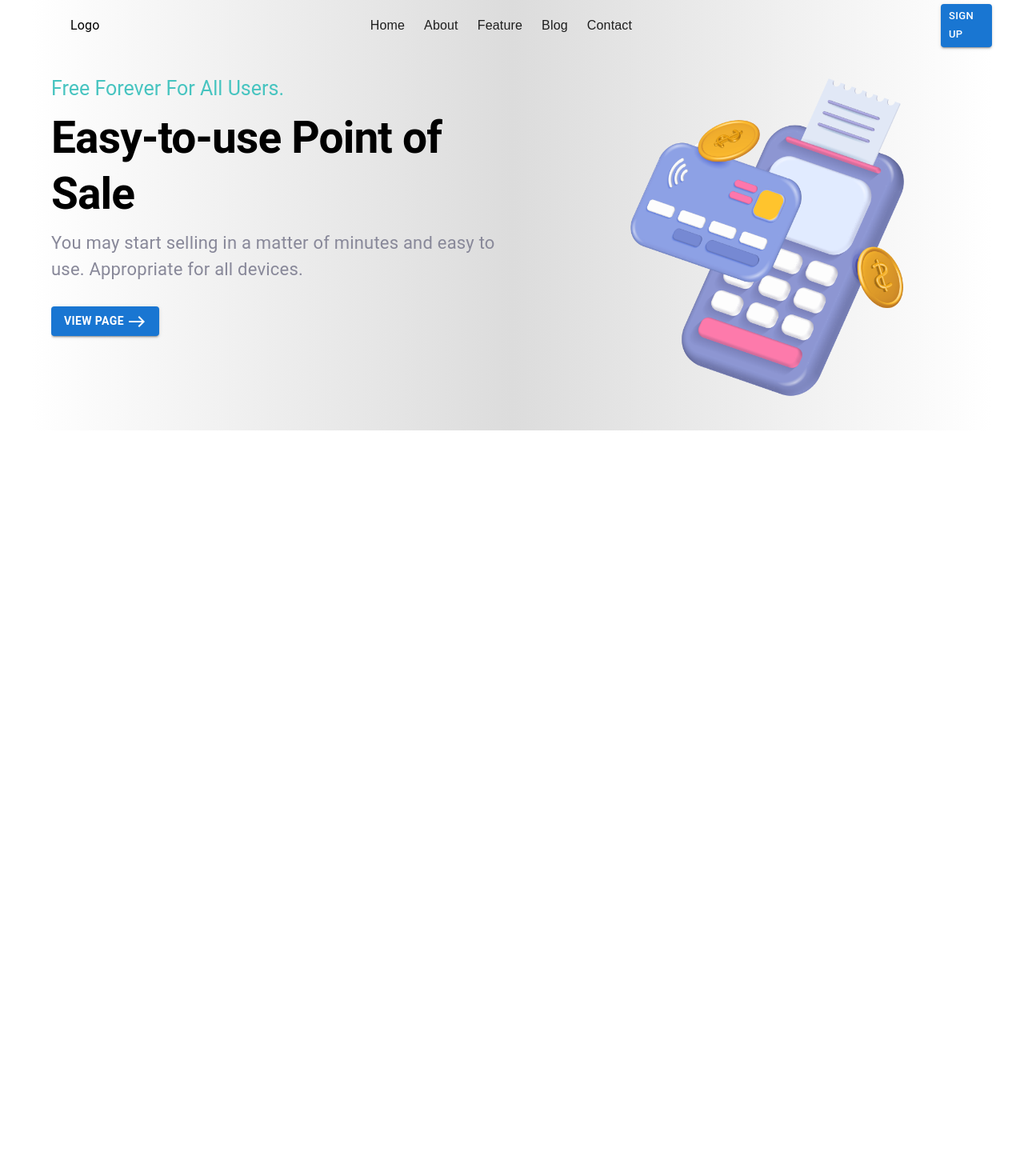
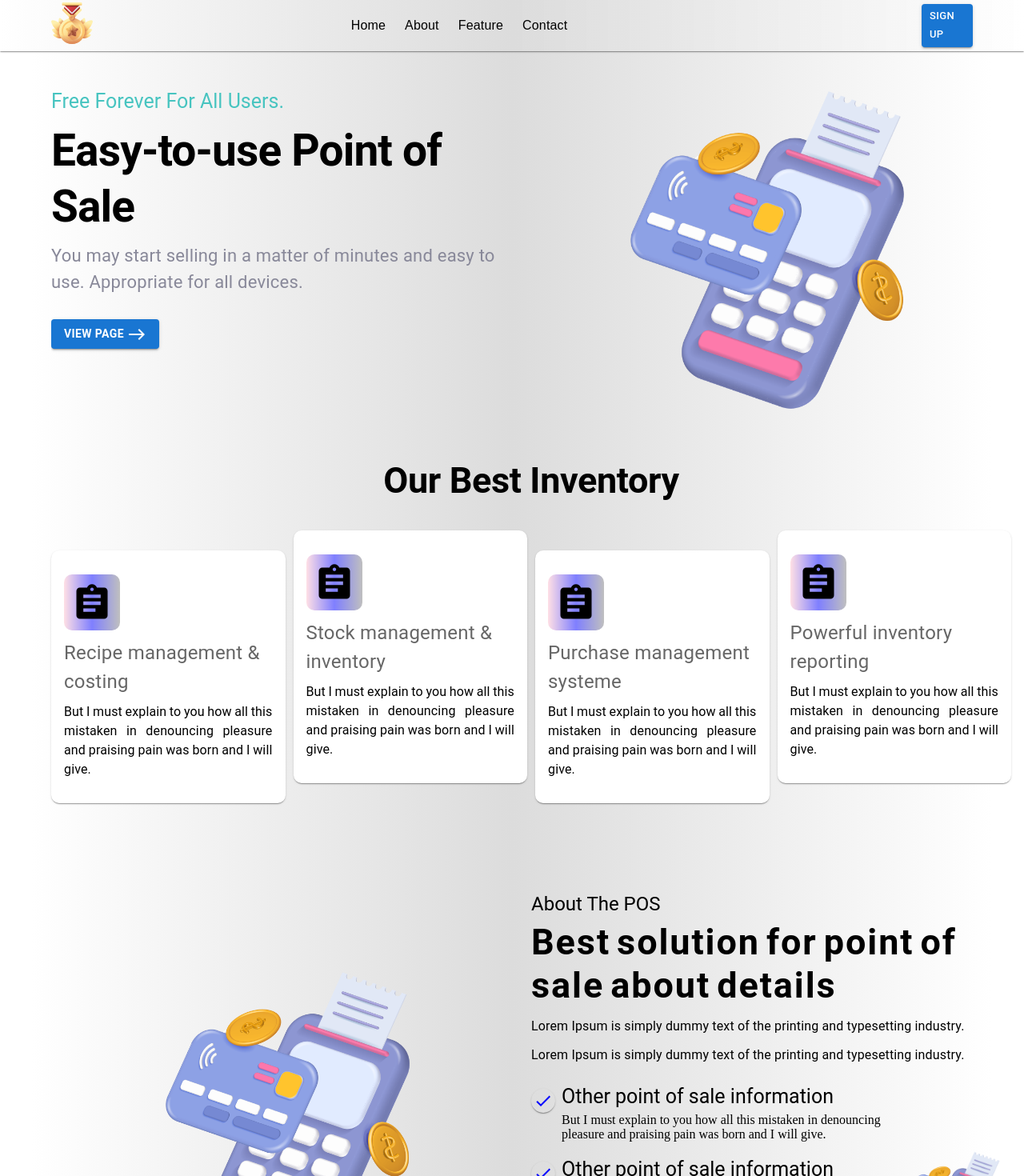
Before and after one commit to dev-SazzadHossain/landing_page, a React (Vite) app: page / in a window 1280 px wide. Shown: the top 1470 px of the page at 80% size. Before the commit the page ends 800 px from the top, so only its background shows below. Built offline with nearby package versions, Linux system fonts and the light colour scheme.

Commit message:
done_landing_page

```diff
--- a/src/App.jsx
+++ b/src/App.jsx
@@ -1,9 +1,23 @@
+import {
+  Route,
+  RouterProvider,
+  createBrowserRouter,
+  createRoutesFromElements,
+} from "react-router-dom";
 import { LandingPage } from "./Pages/LandingPage/LandingPage";
+
+const router = createBrowserRouter(
+  createRoutesFromElements(
+    <Route>
+      <Route path="/" element={<LandingPage />}></Route>
+    </Route>
+  )
+);
 
 function App() {
   return (
     <>
-      <LandingPage />
+      <RouterProvider router={router}></RouterProvider>
     </>
   );
 }
--- a/src/Pages/LandingPage/LandingPage.jsx
+++ b/src/Pages/LandingPage/LandingPage.jsx
@@ -3,6 +3,12 @@ import { Box, Container } from "@mui/material";
 import Navbar from "../../Sections/Navbar/Navbar";
 import Gap from "../../utils/Gap/Gap";
 import Hero from "../../Sections/Hero/Hero";
+import Inventory from "../../Sections/Inventory/Inventory";
+import About from "../../Sections/About/About";
+import Feature from "../../Sections/Feature/Feature";
+import Pricing from "../../Sections/Pricing/Pricing";
+import { PosFaq } from "../../Sections/PosFaq/PosFaq";
+import { Footer } from "../../Sections/Footer/Footer";
 
 export const LandingPage = () => {
   return (
@@ -20,8 +26,42 @@ export const LandingPage = () => {
       >
         <Navbar />
       </Box>
+      <Box
+        sx={{
+          width: {
+            lg: "1200px",
+            md: "100%",
+            sm: "100%",
+            xs: "100%",
+          },
+          pt: "80px",
+        }}
+      >
+        <Hero />
+      </Box>
       <Box sx={{ width: { lg: "1200px", md: "100%", sm: "100%", xs: "100%" } }}>
-        <Hero />
+        <Inventory />
+      </Box>
+      <Box
+        id="about"
+        sx={{ width: { lg: "1200px", md: "100%", sm: "100%", xs: "100%" } }}
+      >
+        <About />
+      </Box>
+      <Box
+        id="feature"
+        sx={{ width: { lg: "1200px", md: "100%", sm: "100%", xs: "100%" } }}
+      >
+        <Feature />
+      </Box>
+      <Box sx={{ width: { lg: "1200px", md: "100%", sm: "100%", xs: "100%" } }}>
+        <Pricing />
+      </Box>
+      <Box sx={{ width: { lg: "1200px", md: "100%", sm: "100%", xs: "100%" } }}>
+        <PosFaq />
+      </Box>
+      <Box sx={{ width: { lg: "1200px", md: "100%", sm: "100%", xs: "100%" } }}>
+        <Footer />
       </Box>
     </Container>
   );
--- a/src/Sections/Navbar/Navbar.jsx
+++ b/src/Sections/Navbar/Navbar.jsx
@@ -1,5 +1,5 @@
 import React, { useState } from "react";
-import { Link } from "react-router-dom";
+import { Link, useLocation } from "react-router-dom";
 import Box from "@mui/material/Box";
 import AppBar from "@mui/material/AppBar";
 import Toolbar from "@mui/material/Toolbar";
@@ -12,8 +12,11 @@ import Drawer from "@mui/material/Drawer";
 import MenuIcon from "@mui/icons-material/Menu";
 import AddShoppingCartIcon from "@mui/icons-material/AddShoppingCart";
 import "./Navbar.css";
+import img from "../../assets/pricing_icon_2.svg";
 
 const Navbar = () => {
+  const { hash } = useLocation();
+
   const [open, setOpen] = useState(false);
   const toggleDrawer = (newOpen) => () => {
     setOpen(newOpen);
@@ -22,9 +25,15 @@ const Navbar = () => {
     <div>
       <div>
         <Box
-        //   sx={{
-        //     bgcolor: "white",
-        //   }}
+          sx={{
+            position: "fixed",
+            width: "100%",
+            left: 0,
+            zIndex: 300,
+            boxShadow: 1,
+            backgroundImage:
+              "linear-gradient(to right, #ffffff, #dcdcdc, #ffffffe7)",
+          }}
         >
           <Container>
             <Toolbar
@@ -42,13 +51,15 @@ const Navbar = () => {
                   justifyContent: "space-between",
                 }}
               >
+                <a href="#home">
                   <Typography
                     sx={{
                       color: "black",
                     }}
                   >
-                  Logo
+                    <img src={img} alt="" />
                   </Typography>
+                </a>
               </Box>
               <Box
                 sx={{
@@ -66,64 +77,65 @@ const Navbar = () => {
                       px: "12px",
                     }}
                   >
+                    <a href="#home">
                       <Typography
                         variant="body2"
                         color="text.primary"
                         sx={{
                           fontFamily: "sans-serif",
                           fontSize: "16px",
+                          color: hash == "#home" ? "blue" : "",
                         }}
                       >
                         Home
                       </Typography>
+                    </a>
                   </MenuItem>
                   <MenuItem sx={{ py: "6px", px: "12px" }}>
+                    <a href="#about">
                       <Typography
                         variant="body2"
                         color="text.primary"
                         sx={{
                           fontFamily: "sans-serif",
                           fontSize: "16px",
+                          color: hash == "#about" ? "blue" : "",
                         }}
                       >
                         About
                       </Typography>
+                    </a>
                   </MenuItem>
                   <MenuItem sx={{ py: "6px", px: "12px" }}>
+                    <a href="#feature">
                       <Typography
                         variant="body2"
                         color="text.primary"
                         sx={{
                           fontFamily: "sans-serif",
                           fontSize: "16px",
+                          color: hash == "#feature" ? "blue" : "",
                         }}
                       >
                         Feature
                       </Typography>
+                    </a>
                   </MenuItem>
+
                   <MenuItem sx={{ py: "6px", px: "12px" }}>
+                    <a href="#contact">
                       <Typography
                         variant="body2"
                         color="text.primary"
                         sx={{
                           fontFamily: "sans-serif",
                           fontSize: "16px",
-                      }}
-                    >
-                      Blog
-                    </Typography>
-                  </MenuItem>
-                  <MenuItem sx={{ py: "6px", px: "12px" }}>
-                    <Typography
-                      variant="body2"
-                      color="text.primary"
-                      sx={{
-                        fontFamily: "sans-serif",
-                        fontSize: "16px",
+                          color: hash == "#contact" ? "blue" : "",
                         }}
                       >
                         Contact
                       </Typography>
+                    </a>
                   </MenuItem>
                 </Box>
               </Box>
@@ -185,7 +197,7 @@ const Navbar = () => {
                       },
                     }}
                   >
-                    <MenuIcon />
+                    <MenuIcon sx={{ fontSize: "28px" }} />
                   </Button>
                 </Box>
                 {/* ToggleDrawer */}
@@ -207,9 +219,13 @@ const Navbar = () => {
                       }}
                     ></Box>
                     <MenuItem>Home</MenuItem>
-                    <MenuItem>About</MenuItem>
-                    <MenuItem>Feature</MenuItem>
-                    <MenuItem>Blog</MenuItem>
+                    <MenuItem>
+                      <a href="#about">About</a>
+                    </MenuItem>
+                    <MenuItem>
+                      <a href="#feature">Feature</a>
+                    </MenuItem>
+
                     <MenuItem>Contact</MenuItem>
                     <Divider />
                     <MenuItem>
--- a/src/index.css
+++ b/src/index.css
@@ -3,3 +3,10 @@
   margin: 0;
   box-sizing: border-box;
 }
+a {
+  text-decoration: none;
+  color: inherit;
+}
+html {
+  scroll-behavior: smooth;
+}
```
Lines whose indentation alone changed are shown as unchanged.
